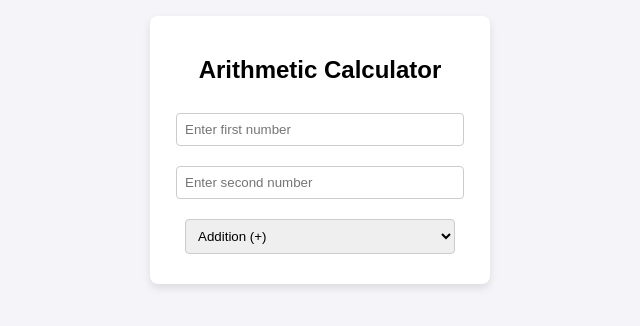
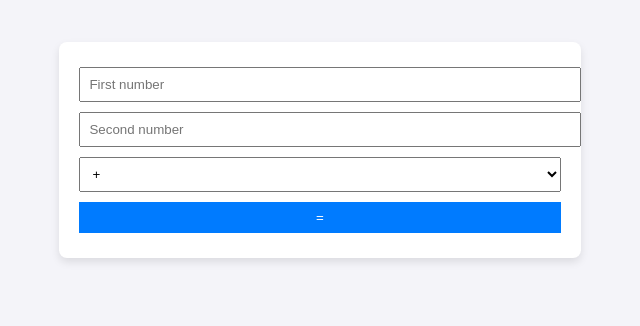
Before and after one commit to p4132616-wq/javascript, a plain HTML site: page index.html in a window 1280 px wide. Shown: the part 258-584 px from the top of the page, without its empty margins (320-960 px from the left). Drawn offline with Linux system fonts and the light colour scheme.

Commit message:
Refactor calculator layout and update title

```diff
--- a/index.html
+++ b/index.html
@@ -1,55 +1,44 @@
 <!DOCTYPE html>
-<html lang="en">
+<html>
 <head>
   <meta charset="UTF-8">
-  <title>Arithmetic Calculator</title>
+  <title>Calculator</title>
   <style>
-    body {
-      font-family: Arial, sans-serif;
-      background: #f4f4f9;
-      display: flex;
-      justify-content: center;
-      align-items: center;
-      height: 100vh;
-    }
-    .calculator {
-      background: #fff;
-      padding: 20px;
-      border-radius: 8px;
-      box-shadow: 0 4px 8px rgba(0,0,0,0.1);
-      width: 300px;
-      text-align: center;
-    }
-    input, select, button {
-      margin: 10px 0;
-      padding: 8px;
-      width: 90%;
-      border: 1px solid #ccc;
-      border-radius: 4px;
-    }
-    button {
-      background: #007bff;
-      color: white;
-      cursor: pointer;
-      font-weight: bold;
-    }
-    button:hover {
-      background: #0056b3;
-    }
-    .result {
-      margin-top: 15px;
-      font-size: 18px;
-      font-weight: bold;
-      color: #333;
-    }
+    body {font-family: Arial; display:flex; height:100vh; justify-content:center; align-items:center; background:#f4f4f9;}
+    .calc {background:#fff; padding:20px; border-radius:8px; box-shadow:0 4px 8px rgba(0,0,0,0.1);}
+    input,select,button {margin:5px 0; padding:8px; width:100%;}
+    button {background:#007bff; color:#fff; border:none; cursor:pointer;}
+    button:hover {background:#0056b3;}
   </style>
 </head>
 <body>
-  <div class="calculator">
-    <h2>Arithmetic Calculator</h2>
-    <input type="number" id="num1" placeholder="Enter first number">
-    <input type="number" id="num2" placeholder="Enter second number">
+  <div class="calc">
+    <input type="number" id="n1" placeholder="First number">
+    <input type="number" id="n2" placeholder="Second number">
+    <select id="op">
+      <option value="+">+</option><option value="-">-</option>
+      <option value="*">*</option><option value="/">/</option>
+      <option value="%">%</option>
+    </select>
+    <button onclick="calc()">=</button>
+    <div id="res"></div>
+  </div>
 
-    <select id="operator">
-      <option value="+">Addition (+)</option>
-      <option value="-">
+  <script>
+    function calc(){
+      let a=+document.getElementById("n1").value,
+          b=+document.getElementById("n2").value,
+          op=document.getElementById("op").value, r;
+      switch(op){
+        case '+': r=a+b; break;
+        case '-': r=a-b; break;
+        case '*': r=a*b; break;
+        case '/': r=b? a/b : "Error"; break;
+        case '%': r=a%b; break;
+        default: r="Invalid";
+      }
+      document.getElementById("res").innerText="Result: "+r;
+    }
+  </script>
+</body>
+</html>
```
